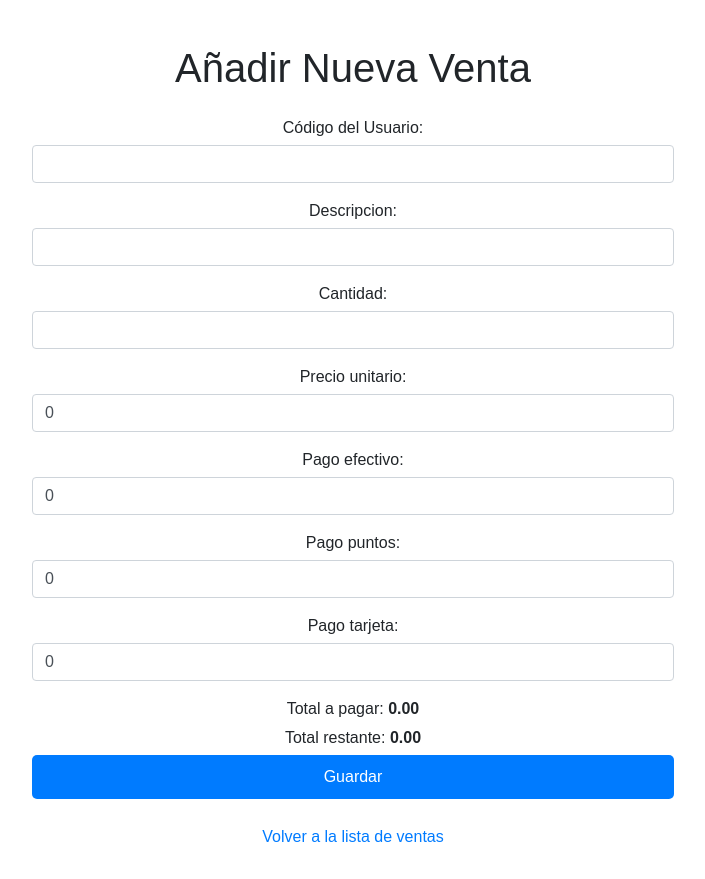
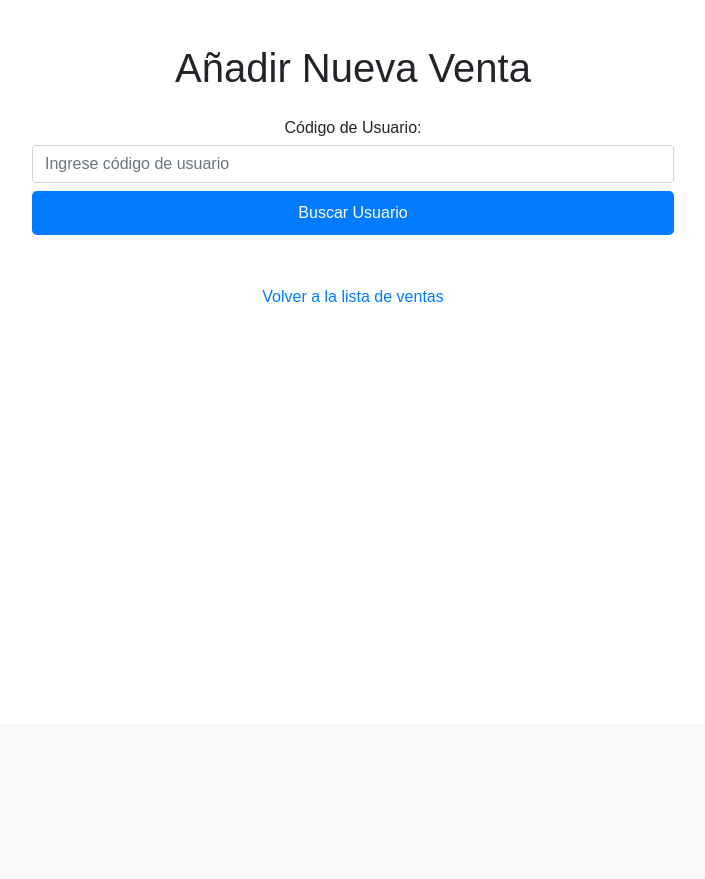
Before and after one commit to duducus/purse, a Django app: page /ventas/nueva-venta/ in a window 1280 px wide. Shown: the part 76-955 px from the top of the page, without its empty margins (287-992 px from the left). After the commit the page ends 378 px from the top, so only its background shows below. Run offline with Django 5.2, Linux system fonts and the light colour scheme; a user stored in the database is signed in; some libraries are stand-ins or nearby versions.

Commit message:
puntos de regalo

```diff
--- a/login/ventas/forms.py
+++ b/login/ventas/forms.py
@@ -3,18 +3,27 @@ from .models import Venta
 from core.models import CustomUser
 
 class VentaForm(forms.ModelForm):
-    usuario_codigo = forms.CharField(label='Código del Usuario', max_length=12, widget=forms.TextInput(attrs={'class': 'form-control'}))
+
 
     class Meta:
         model = Venta
-        fields = ['usuario_codigo', 'descripcion', 'cantidad', 'precio_unitario', 'pago_efectivo', 'pago_puntos', 'pago_tarjeta']
+        exclude = ['usuario_codigo']  # Excluye el campo de código de usuario
+        fields = ['descripcion', 'cantidad', 'precio_unitario', 'pago_efectivo', 'pago_puntos', 'pago_tarjeta']
         widgets = {
             'descripcion': forms.TextInput(attrs={'class': 'form-control'}),
             'cantidad': forms.NumberInput(attrs={'class': 'form-control', 'min': '1'}),
-            'precio_unitario': forms.NumberInput(attrs={'class': 'form-control', 'min': '0','value': 0, 'oninput': "this.setCustomValidity('')", 'oninvalid': "this.setCustomValidity('No se permiten números negativos')"}),
-            'pago_efectivo': forms.NumberInput(attrs={'class': 'form-control', 'min': '0', 'value': 0, 'oninput': "this.setCustomValidity('')", 'oninvalid': "this.setCustomValidity('No se permiten números negativos')"}),
-            'pago_puntos': forms.NumberInput(attrs={'class': 'form-control', 'min': '0', 'value': 0, 'oninput': "this.setCustomValidity('')", 'oninvalid': "this.setCustomValidity('No se permiten números negativos')"}),
-            'pago_tarjeta': forms.NumberInput(attrs={'class': 'form-control', 'min': '0', 'value': 0, 'oninput': "this.setCustomValidity('')", 'oninvalid': "this.setCustomValidity('No se permiten números negativos')"}),
+            'precio_unitario': forms.NumberInput(attrs={'class': 'form-control', 'min': '0', 'value': 0,
+                                                       'oninput': "this.setCustomValidity('')",
+                                                       'oninvalid': "this.setCustomValidity('No se permiten números negativos')"}),
+            'pago_efectivo': forms.NumberInput(attrs={'class': 'form-control', 'min': '0', 'value': 0,
+                                                      'oninput': "this.setCustomValidity('')",
+                                                      'oninvalid': "this.setCustomValidity('No se permiten números negativos')"}),
+            'pago_puntos': forms.NumberInput(attrs={'class': 'form-control', 'min': '0', 'value': 0,
+                                                     'oninput': "this.setCustomValidity('')",
+                                                     'oninvalid': "this.setCustomValidity('No se permiten números negativos')"}),
+            'pago_tarjeta': forms.NumberInput(attrs={'class': 'form-control', 'min': '0', 'value': 0,
+                                                      'oninput': "this.setCustomValidity('')",
+                                                      'oninvalid': "this.setCustomValidity('No se permiten números negativos')"}),
         }
 
     def clean_usuario_codigo(self):
@@ -38,6 +47,7 @@ class VentaForm(forms.ModelForm):
         pago_tarjeta = cleaned_data.get('pago_tarjeta', 0) or 0
         total_pagado = pago_efectivo + pago_puntos + pago_tarjeta
 
+        # Validaciones de números negativos
         if precio_unitario < 0:
             self.add_error('precio_unitario', "No se permiten números negativos.")
         if pago_efectivo < 0:
@@ -47,12 +57,11 @@ class VentaForm(forms.ModelForm):
         if pago_tarjeta < 0:
             self.add_error('pago_tarjeta', "No se permiten números negativos.")
 
+        # Validaciones del total pagado
         if total_pagado > precio_total:
             raise forms.ValidationError("Exceso de pago")
 
         if total_pagado < precio_total:
             raise forms.ValidationError("El total pagado no coincide con el precio total")
 
-
-
         return cleaned_data
--- a/login/ventas/templates/ventas/agregar_venta.html
+++ b/login/ventas/templates/ventas/agregar_venta.html
@@ -9,6 +9,37 @@
     <title>Añadir Venta</title>
     <link rel="stylesheet" href="{% static 'css/styles.css' %}">
     <script>
+        document.addEventListener('DOMContentLoaded', function() {
+            const form = document.getElementById('form-venta');
+            const buscarButton = document.getElementById('buscar-usuario-btn');
+            const codigoUsuarioInput = document.getElementById('codigo-usuario');
+            const saldoPuntosInput = document.getElementById('id_pago_puntos');
+            const codigoUsuarioHidden = document.getElementById('codigo-usuario-hidden');
+
+            buscarButton.addEventListener('click', function(event) {
+                event.preventDefault();
+                const codigo = codigoUsuarioInput.value;
+
+                // Realiza la búsqueda del usuario por código
+                fetch(`/ventas/buscar_usuario/${codigo}/`)
+                    .then(response => response.json())
+                    .then(data => {
+                        if (data.usuario_encontrado) {
+                            form.style.display = 'block';  // Muestra el formulario completo
+                            saldoPuntosInput.value = data.saldo_regalo;  // Llena el campo de puntos
+                            codigoUsuarioHidden.value = codigo;  // Llena el campo hidden con el código del usuario
+
+                            // Ocultar el campo de código de usuario y el botón de búsqueda
+                            codigoUsuarioInput.style.display = 'none';
+                            buscarButton.style.display = 'none'; // Oculta el botón de buscar
+                        } else {
+                            alert('Usuario no encontrado');
+                        }
+                    });
+            });
+        });
+
+        // Lógica para actualizar totales del pago
         document.addEventListener('DOMContentLoaded', function() {
             const cantidadInput = document.getElementById('id_cantidad');
             const precioUnitarioInput = document.getElementById('id_precio_unitario');
@@ -55,33 +86,34 @@
 
             updateTotals();
         });
-
-        document.addEventListener("DOMContentLoaded", function() {
-    const inputs = document.querySelectorAll('input[type="number"]');
-
-    inputs.forEach(input => {
-        input.addEventListener('input', function() {
-            if (input.value < 0) {
-                input.setCustomValidity("No se permiten números negativos");
-                input.reportValidity();  // Muestra el mensaje de inmediato
-            } else {
-                input.setCustomValidity("");
-            }
-        });
-    });
-});
     </script>
 </head>
+<body>
 <div class="container-fluid">
     <h1 class="mb-4">Añadir Nueva Venta</h1>
-    <form method="post" class="needs-validation" novalidate>
+
+    <!-- Sección de búsqueda de usuario -->
+    <div class="mb-4">
+        <label for="codigo-usuario">Código de Usuario:</label>
+        <input type="text" id="codigo-usuario" class="form-control" placeholder="Ingrese código de usuario">
+        <button id="buscar-usuario-btn" class="btn btn-primary mt-2">Buscar Usuario</button>
+    </div>
+
+    <!-- Formulario completo, inicialmente oculto -->
+    <form id="form-venta" method="post" class="needs-validation" novalidaate style="display: none;">
         {% csrf_token %}
         {{ form.as_p }}
+
+        <!-- Campo oculto para el código de usuario -->
+        <input type="hidden" id="codigo-usuario-hidden" name="codigo_usuario">
+
         <label>Total a pagar: <span id="total-pagar" class="font-weight-bold">0.00</span></label>
         <label>Total restante: <span id="total-restante" class="font-weight-bold">0.00</span></label>
         <button type="submit" class="btn btn-primary" disabled>Guardar</button>
     </form>
+
     <a href="{% url 'lista_todas_ventas' %}" class="btn btn-link mt-3">Volver a la lista de ventas</a>
 </div>
+</body>
 </html>
 {% endblock %}
--- a/login/ventas/urls.py
+++ b/login/ventas/urls.py
@@ -4,5 +4,6 @@ from . import views
 urlpatterns = [
     path('todos-ventas/', views.lista_todas_ventas, name='lista_todas_ventas'),
     path('nueva-venta/', views.agregar_venta, name='agregar_venta'),
+    path('buscar_usuario/<str:codigo>/', views.buscar_usuario, name='buscar_usuario'),
     # otras rutas...
 ]
--- a/login/ventas/views.py
+++ b/login/ventas/views.py
@@ -2,7 +2,9 @@ from django.shortcuts import render, redirect
 from django.contrib.auth.decorators import login_required, user_passes_test
 from .models import Venta
 from .forms import VentaForm
-
+from django.http import JsonResponse
+from core.models import CustomUser
+from django.shortcuts import get_object_or_404
 @login_required
 @user_passes_test(lambda u: u.is_staff, login_url='/unauthorized/')
 def lista_todas_ventas(request):
@@ -14,13 +16,37 @@ def lista_todas_ventas(request):
 def agregar_venta(request):
     if request.method == 'POST':
         form = VentaForm(request.POST)
+        codigo_usuario = request.POST.get('codigo_usuario')  # Capturamos el código del POST
         if form.is_valid():
             venta = form.save(commit=False)
-            usuario = form.cleaned_data.get('usuario_codigo')
-            if usuario:
-                venta.usuario = usuario
+
+            # Intentamos buscar el usuario por su código
+            try:
+                usuario = CustomUser.objects.get(codigo=codigo_usuario)
+                venta.usuario = usuario  # Asignamos el usuario a la venta
+
+                # Usar el saldo de regalo
+                pago_puntos = int(request.POST.get('pago_puntos', 0))  # Obtén el valor ingresado de puntos
+                if pago_puntos > usuario.saldo_regalo:
+                    form.add_error('pago_puntos', 'No puedes usar más puntos de los disponibles.')
+                else:
+                    usuario.saldo_regalo -= pago_puntos  # Descontamos del saldo de regalo
+                    usuario.save()  # Guardamos el usuario con el nuevo saldo
+
+            except CustomUser.DoesNotExist:
+                form.add_error('usuario', 'Usuario no encontrado con ese código')  # Agregamos error al form
+
             venta.save()
             return redirect('lista_todas_ventas')
     else:
         form = VentaForm()
+
     return render(request, 'ventas/agregar_venta.html', {'form': form})
+
+
+def buscar_usuario(request, codigo):
+    usuario = get_object_or_404(CustomUser, codigo=codigo)
+    return JsonResponse({
+        'usuario_encontrado': True,
+        'saldo_regalo': usuario.saldo_regalo,
+    })
```
Also changed, not shown: login/db_dev.sqlite3.
